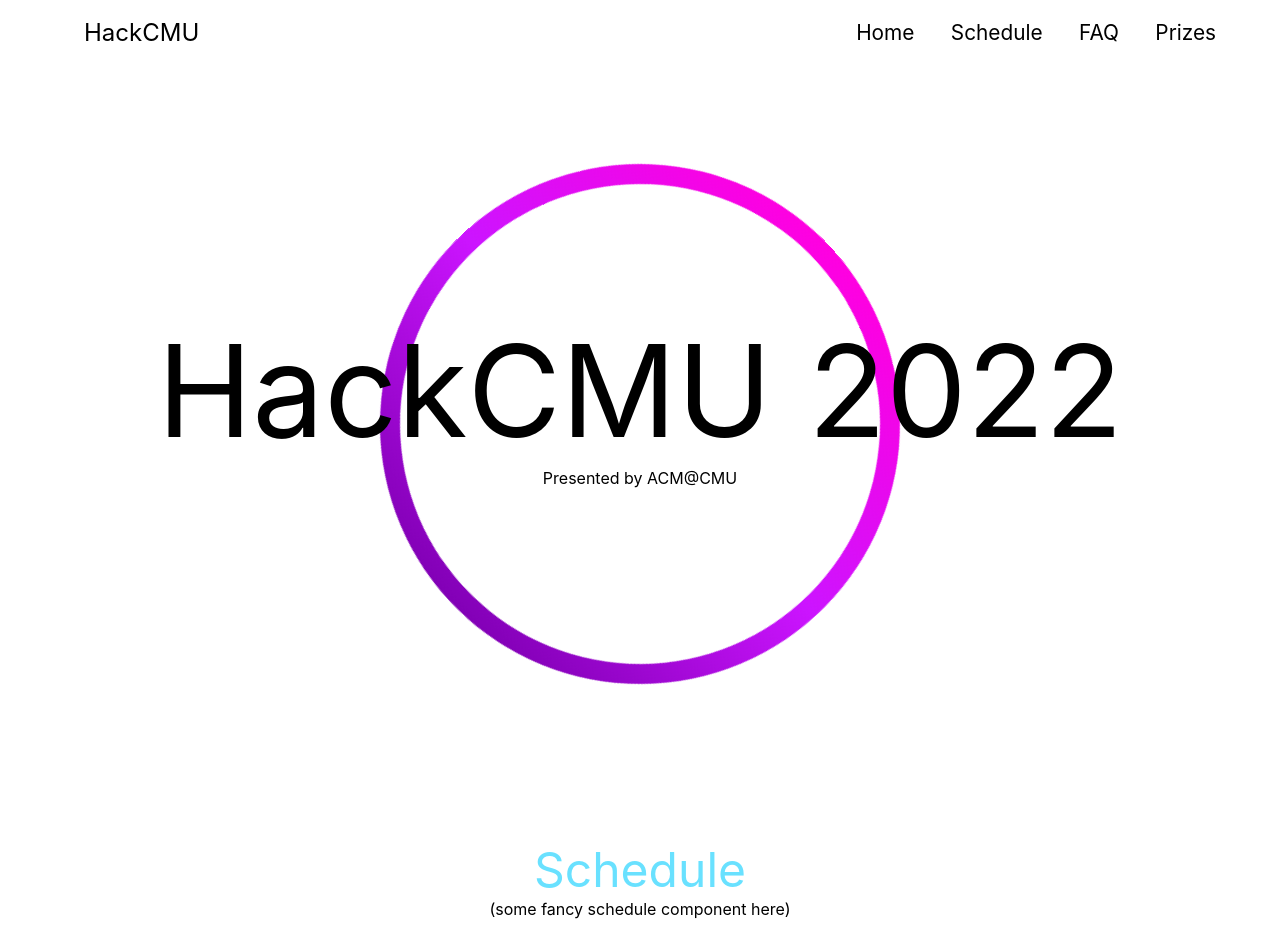
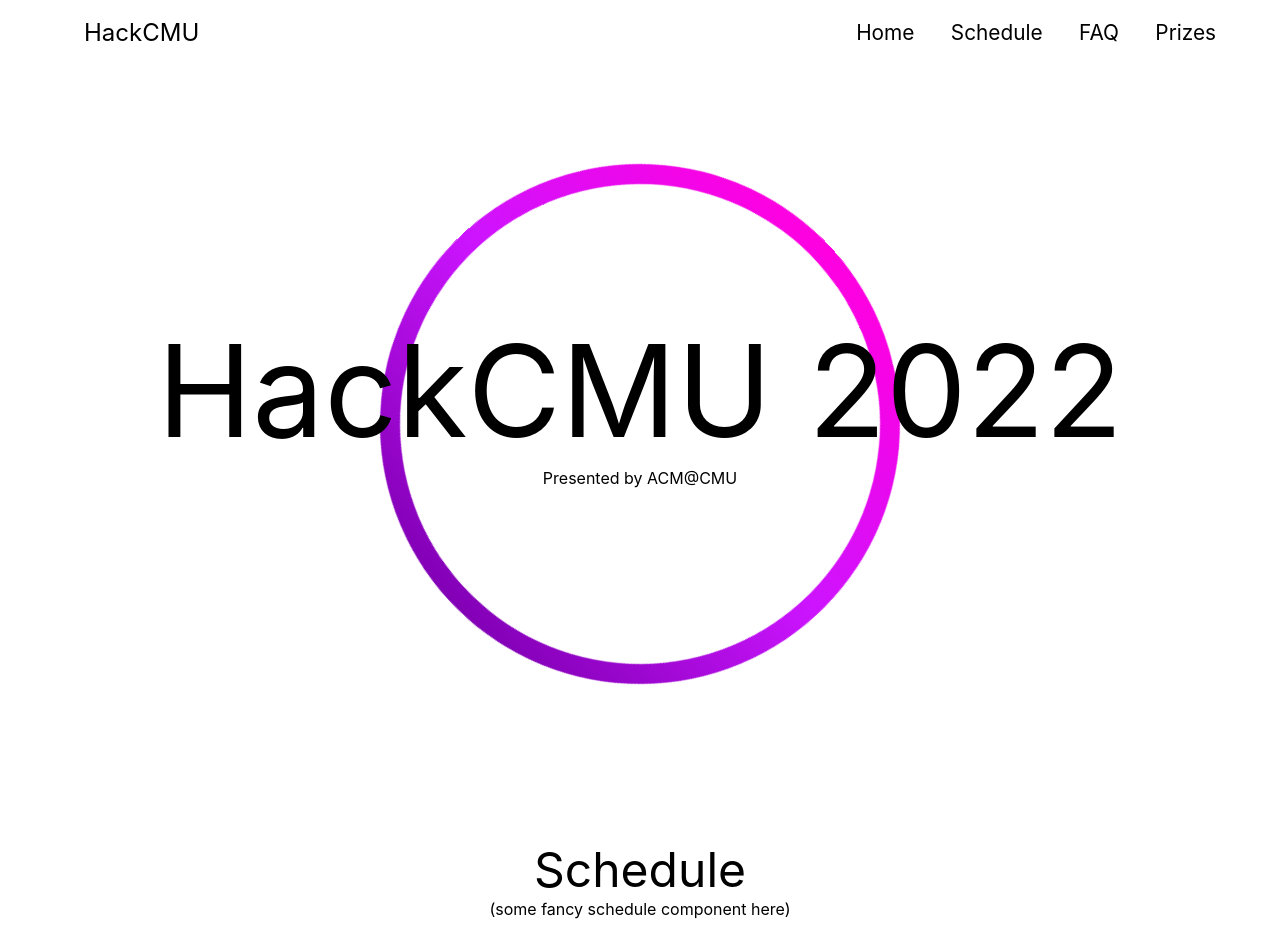
Before and after one commit to ACM-CMU/hackcmu2023-event-site, a React (Create React App) app: page / in a window 1280 px wide. Shown: the top 952 px of the page. Built offline with nearby package versions, Linux system fonts and the light colour scheme.

Commit message:
text color change test

```diff
--- a/src/styles/Schedule.css
+++ b/src/styles/Schedule.css
@@ -10,7 +10,7 @@
 }
 .schedule-page .schedule-title {
     font-size: 3em;
-    color:rgb(105, 225, 255);
+    background:linear-gradient (#8200b6, #cc14ff,#ff00e0);
 }
 .schedule-page .schedule-box {
     height: 80%;
```
